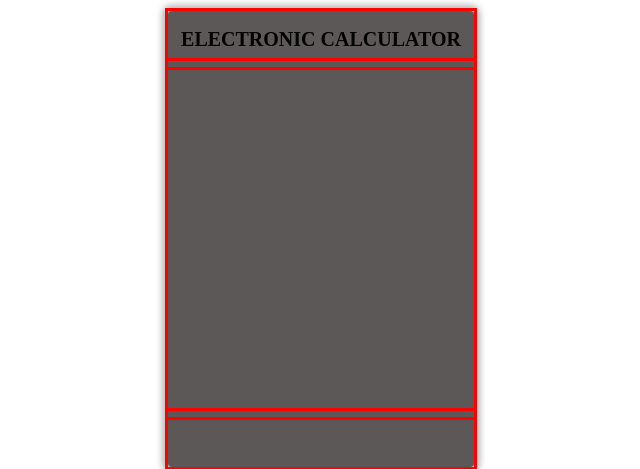
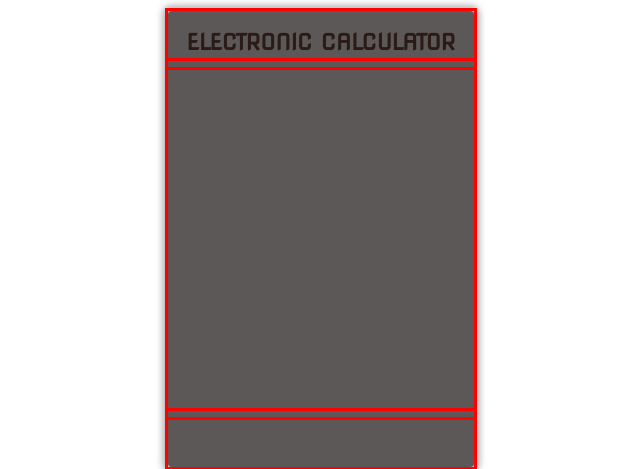
Before and after one commit to GreatDeveloper66/reduxCalculator, a PHP site: page / in a window 1280 px wide. Shown: the top 469 px of the page, without its empty margins (319-959 px from the left). Run offline with PHP 8.4, Linux system fonts and the light colour scheme; some libraries are stand-ins or nearby versions.

Commit message:
Add font mixin

```diff
--- a/index.css
+++ b/index.css
@@ -1,19 +1,19 @@
 @import url("https://fonts.googleapis.com/css?family=Nova+Square|Share+Tech+Mono&display=swap");
-/* line 14, /Users/adam/Desktop/My_Documents/Coding/Projects/reduxCalculator/index.scss */
+/* line 19, /Users/adam/Desktop/My_Documents/Coding/Projects/reduxCalculator/index.scss */
 .genericDisplay, .heading, .board, .footer {
   display: grid;
   grid-template: 1;
   justify-items: center;
   align-items: center; }
 
-/* line 17, /Users/adam/Desktop/My_Documents/Coding/Projects/reduxCalculator/index.scss */
+/* line 22, /Users/adam/Desktop/My_Documents/Coding/Projects/reduxCalculator/index.scss */
 .genericSizing, .heading, .board, .footer {
   width: 100%;
   height: 100%;
   margin: 3px;
   padding: 3px; }
 
-/* line 20, /Users/adam/Desktop/My_Documents/Coding/Projects/reduxCalculator/index.scss */
+/* line 25, /Users/adam/Desktop/My_Documents/Coding/Projects/reduxCalculator/index.scss */
 :root {
   --backgroundColor: #5c5858;
   --shadowColor: rgba(114, 110, 109, 0.5);
@@ -21,14 +21,14 @@
   --headingFont: 'Nova Square', cursive;
   --numFont: 'Share Tech Mono', monospace; }
 
-/* line 28, /Users/adam/Desktop/My_Documents/Coding/Projects/reduxCalculator/index.scss */
+/* line 33, /Users/adam/Desktop/My_Documents/Coding/Projects/reduxCalculator/index.scss */
 body {
   display: grid;
   grid-template: 1;
   justify-items: center;
   align-items: center; }
 
-/* line 32, /Users/adam/Desktop/My_Documents/Coding/Projects/reduxCalculator/index.scss */
+/* line 37, /Users/adam/Desktop/My_Documents/Coding/Projects/reduxCalculator/index.scss */
 .calculator {
   display: grid;
   grid-template: 50px 1fr 50px/1fr;
@@ -42,15 +42,16 @@ body {
   border-radius: 4px;
   box-shadow: 0 0 6px 6px var(--shadowColor); }
 
-/* line 40, /Users/adam/Desktop/My_Documents/Coding/Projects/reduxCalculator/index.scss */
+/* line 45, /Users/adam/Desktop/My_Documents/Coding/Projects/reduxCalculator/index.scss */
 .heading, .board, .footer {
   border: 3px solid red; }
 
-/* line 46, /Users/adam/Desktop/My_Documents/Coding/Projects/reduxCalculator/index.scss */
+/* line 51, /Users/adam/Desktop/My_Documents/Coding/Projects/reduxCalculator/index.scss */
 .heading h1 {
-  font-size: 20px;
+  font-family: var(--headingFont);
+  font-size: 22px;
+  color: var(--headingBlack);
   text-align: center;
-  color: var(--headingblack);
   text-transform: uppercase; }
 
 /*# sourceMappingURL=index.css.map */
--- a/index.scss
+++ b/index.scss
@@ -10,6 +10,11 @@
   height: $height;
   margin: $margin;
   padding: $padding;
+}
+@mixin fonts($family,$size,$color){
+  font-family: $family;
+  font-size: $size;
+  color: $color;
 }
 .genericDisplay {
   @include display(1fr/1fr,center,center);
@@ -44,9 +49,8 @@ body {
 }
 .heading {
   h1 {
-    font-size: 20px;
+    @include fonts(var(--headingFont),22px,var(--headingBlack));
     text-align:center;
-    color: var(--headingblack);
     text-transform: uppercase;
   }
 }
```
Also changed, not shown: 1 other file.
